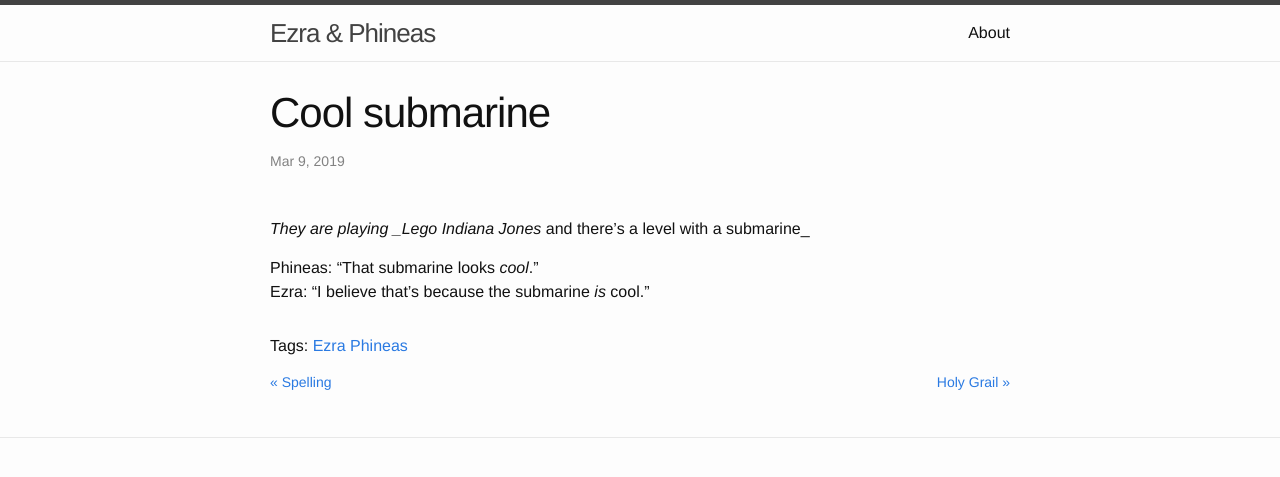
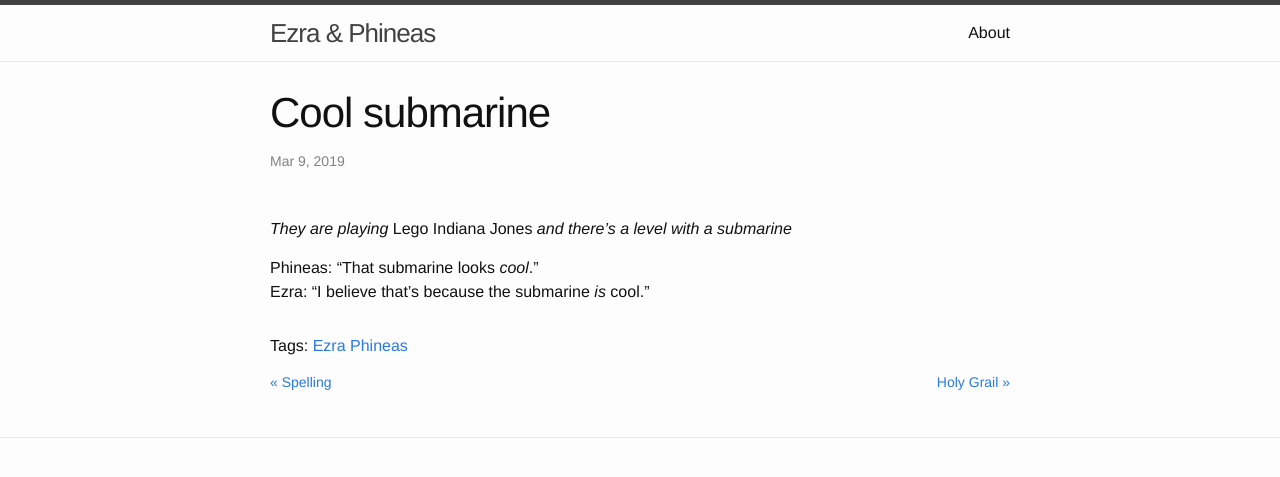
Before and after one commit to waisbrot/kidsay, a Jekyll site: the page built from _posts/2019-03-09-Cool-submarine.md, in a window 1280 px wide. Shown: the top 477 px of the page. Built offline with Jekyll 4.4.1, drawn with Linux system fonts in a browser that asks for light colours.

Commit message:
formatting fix

```diff
--- a/_posts/2019-03-09-Cool-submarine.md
+++ b/_posts/2019-03-09-Cool-submarine.md
@@ -8,7 +8,7 @@ tags:
 - Phineas
 ---
 
-_They are playing _Lego Indiana Jones_ and there's a level with a submarine_
+_They are playing_ Lego Indiana Jones _and there's a level with a submarine_
 
 Phineas: "That submarine looks _cool_."<br/>
 Ezra: "I believe that's because the submarine _is_ cool."<br/>
```
